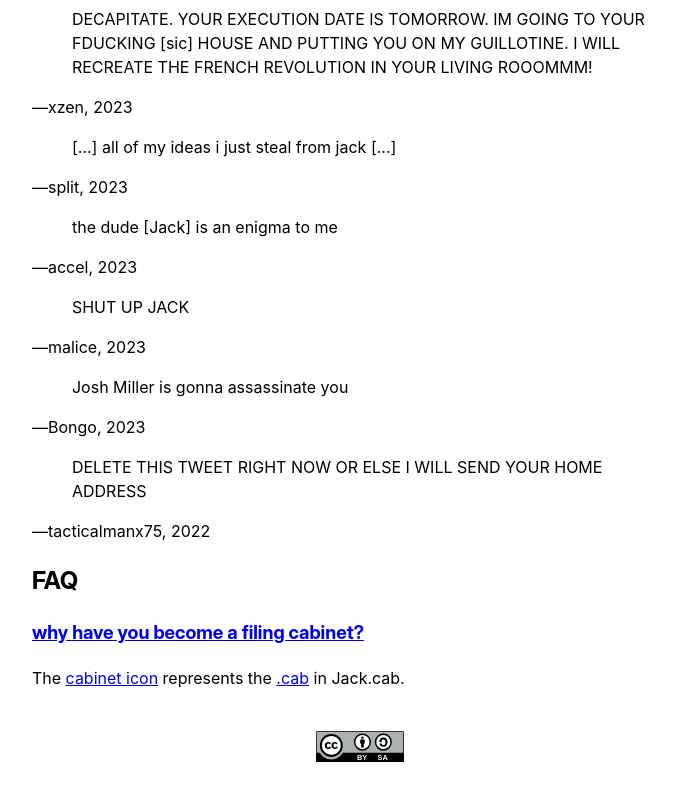
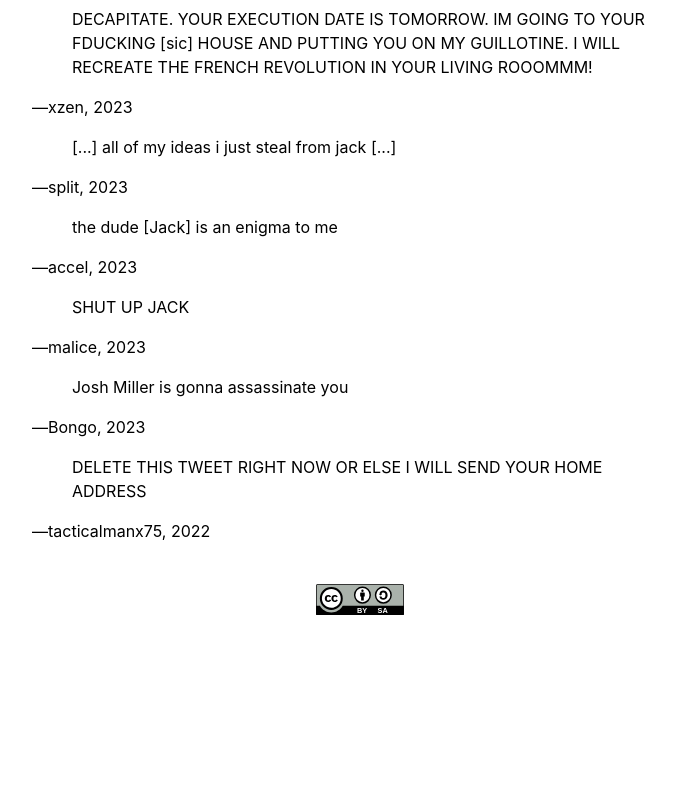
Before and after one commit to Jack5079/Jack5079, an Astro site: page / in a window 1280 px wide. Shown: the part 1400-2200 px from the top of the page, without its empty margins (280-956 px from the left). After the commit the page ends 2066 px from the top, so only its background shows below. Built offline with nearby package versions, Linux system fonts and the light colour scheme; Astro itself is replaced by a stand-in of ours.

Commit message:
feat: :bento: new pfp

```diff
--- a/src/pages/index.astro
+++ b/src/pages/index.astro
@@ -137,9 +137,10 @@ const socials = [
 		<h1 role="none" aria-label="Jack W.">
 			<img
 				src={cab}
-				alt="Cabinet file icon on Windows Vista"
+				alt="Archive file icon on GNOME"
 				decoding="async"
 				class="u-photo"
+				style="image-rendering:pixelated"
 				height="48"
 				width="48"
 			/>
@@ -224,6 +225,7 @@ const socials = [
 		<Buttons />
 		<h2 id="reviews">Reviews</h2>
 		<p>As you can see, I am the most beloved member of my friend group(s).</p>
+		<section>
 			{
 				[
 					["whys jack so obsessed with wave smiley", "mau, 2023"],
@@ -255,15 +257,7 @@ const socials = [
 					</figure>
 				))
 			}
-		<h2>FAQ</h2>
-		<h3>
-			<a href="https://tech.lgbt/@pinkcreeper100/111156296740088614"
-				>why have you become a filing cabinet?</a
-			>
-		</h3>
-		<p>
-			The <a href="https://en.wikipedia.org/wiki/File:Cab_file_format_icon.png">cabinet icon</a> represents the <a href="https://en.wikipedia.org/wiki/Cabinet_(file_format)">.cab</a> in Jack.cab.
-		</p>
+		</section>
 		<Footer />
 	</body>
 </html>
```
Also changed, not shown: src/components/cab.png. Lines whose indentation alone changed are shown as unchanged.
